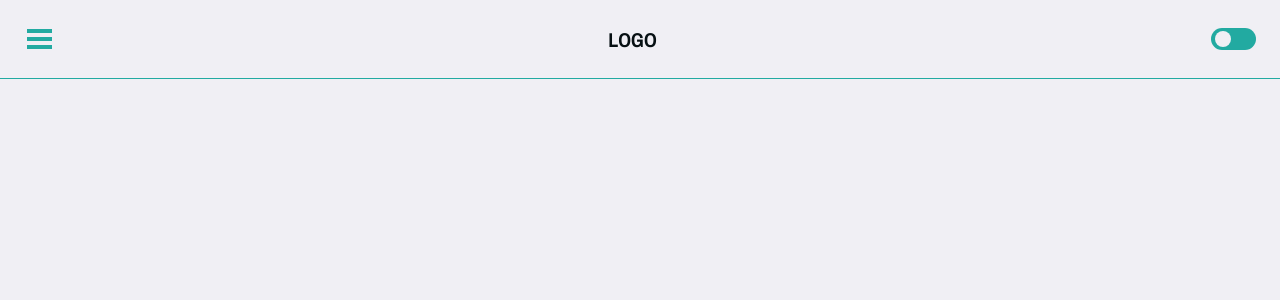
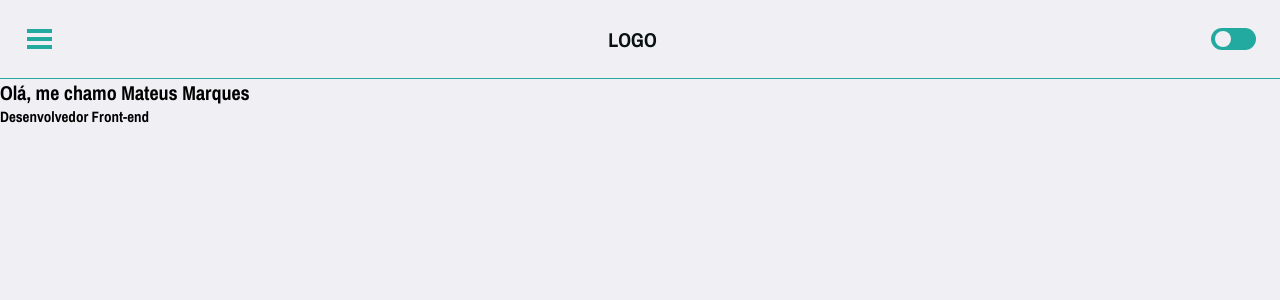
Before and after one commit to mahteusz/Portfolio, a React (Vite) app: page / in a window 1280 px wide. Shown: the top 300 px of the page. Built offline with nearby package versions, Linux system fonts and the light colour scheme; a web font is replaced by a local one.

Commit message:
FEAT: adding custom hook useTyping

```diff
--- a/src/Components/Header/index.tsx
+++ b/src/Components/Header/index.tsx
@@ -11,8 +11,7 @@ const Header = () => {
 
   useEffect(() => {
     setToggleSwitchChecked(themeData.theme != initialTheme)
-  }, [themeData.loading, themeData.theme])
-  console.log(toggleSwitchChecked)
+  }, [themeData.theme])
 
   const exitOnOuterClick = (e: React.MouseEvent<HTMLElement>) => {
     if (e.target != e.currentTarget)
--- /dev/null
+++ b/src/Components/Main/index.tsx
@@ -0,0 +1,26 @@
+import { useState, useEffect } from 'react'
+import useTyping from '../../Hooks/UseTyping'
+import './styles.scss'
+
+const Main = () => {
+  const nameTyping = useTyping("Olá, me chamo Mateus Marques", 75)
+  const devTyping = useTyping("Desenvolvedor Front-end", 75)
+
+  useEffect(() => {
+    nameTyping.start()
+  }, [])
+
+  useEffect(() => {
+    if(nameTyping.finished)
+      devTyping.start()
+  }, [nameTyping.finished])
+
+  return (
+    <>
+      <h1>{nameTyping.text}</h1>
+      <h2>{devTyping.text}</h2>
+    </>
+  )
+}
+
+export default Main
--- /dev/null
+++ b/src/Components/Main/styles.scss
@@ -0,0 +1,3 @@
+div {
+  align-self: center;
+}
--- a/src/Components/index.tsx
+++ b/src/Components/index.tsx
@@ -1,2 +1,3 @@
 export { default as ToggleSwitch } from './ToggleSwitch'
 export { default as Header } from './Header'
+export { default as Main } from './Main'
--- /dev/null
+++ b/src/Hooks/UseTyping/index.ts
@@ -0,0 +1,32 @@
+import { useState, useEffect } from 'react'
+
+const useTyping = (desiredText: string, timeToWrite: number) => {
+  const [text, setText] = useState<string>('')
+  const [finished, setFinished] = useState<boolean>(false)
+  const [index, setIndex] = useState<number>(0)
+  const [started, setStarted] = useState<boolean>(false)
+
+  const start = () => {
+    setStarted(true)
+  }
+
+  useEffect(() => {
+    if(!started) return
+
+    if (text === desiredText) {
+      setFinished(true)
+      return
+    }
+
+    const interval = setInterval(() => {
+      setText(text + desiredText[index])
+      setIndex(index + 1)
+    }, timeToWrite)
+
+    return () => clearInterval(interval)
+  }, [text, start])
+
+  return { text, finished, start }
+}
+
+export default useTyping
--- a/src/Pages/Home/index.tsx
+++ b/src/Pages/Home/index.tsx
@@ -1,5 +1,5 @@
 import './styles.scss'
-import { Header } from '../../Components'
+import { Header, Main } from '../../Components'
 import { useTheme } from '../../Contexts/'
 
 const Home = () => {
@@ -8,6 +8,7 @@ const Home = () => {
   return (
     <div className={`container ${themeData.theme}`}>
       <Header />
+      <Main />
     </div>
   )
 }
--- a/src/Pages/Home/styles.scss
+++ b/src/Pages/Home/styles.scss
@@ -3,5 +3,7 @@
 .container {
   height: 100%;
   width: 100%;
+  display: flex;
+  flex-direction: column;
   @include themify(background-color, background);
 }
```
